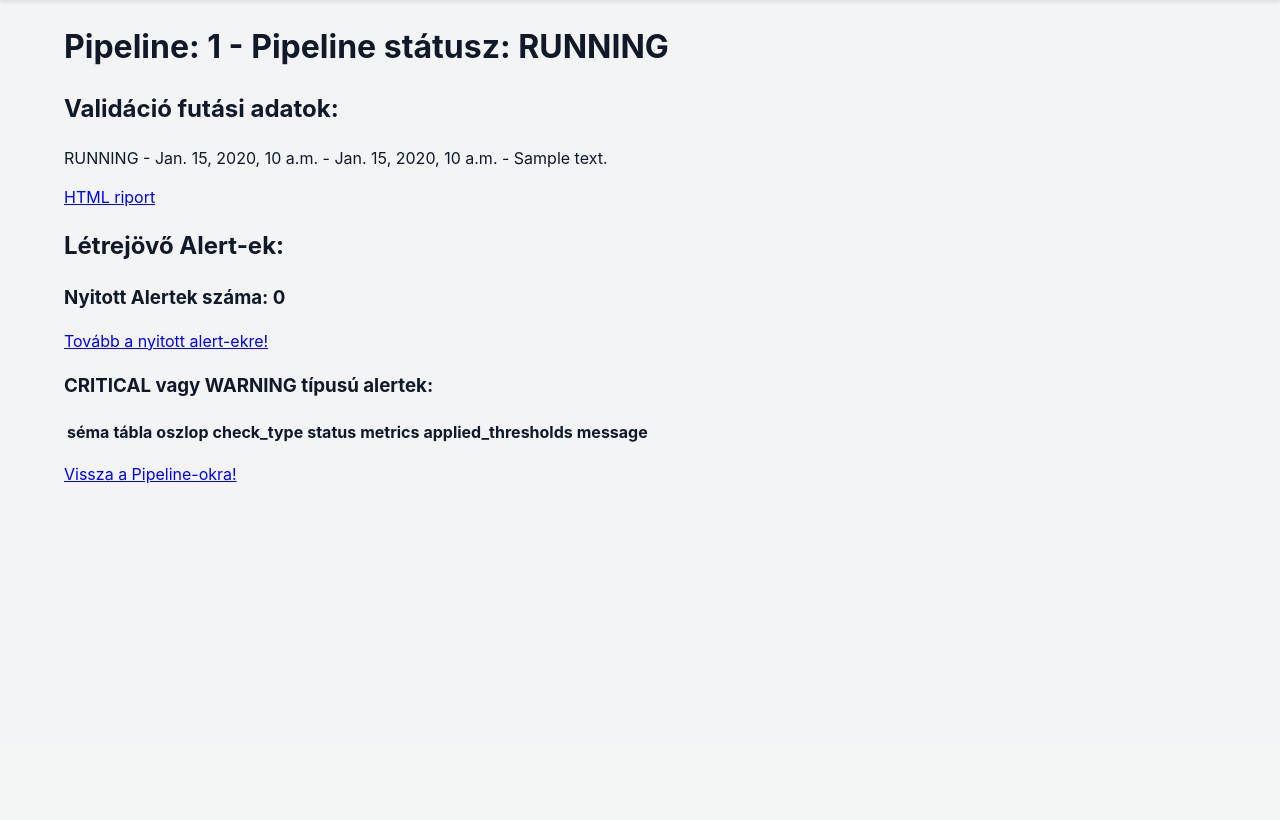
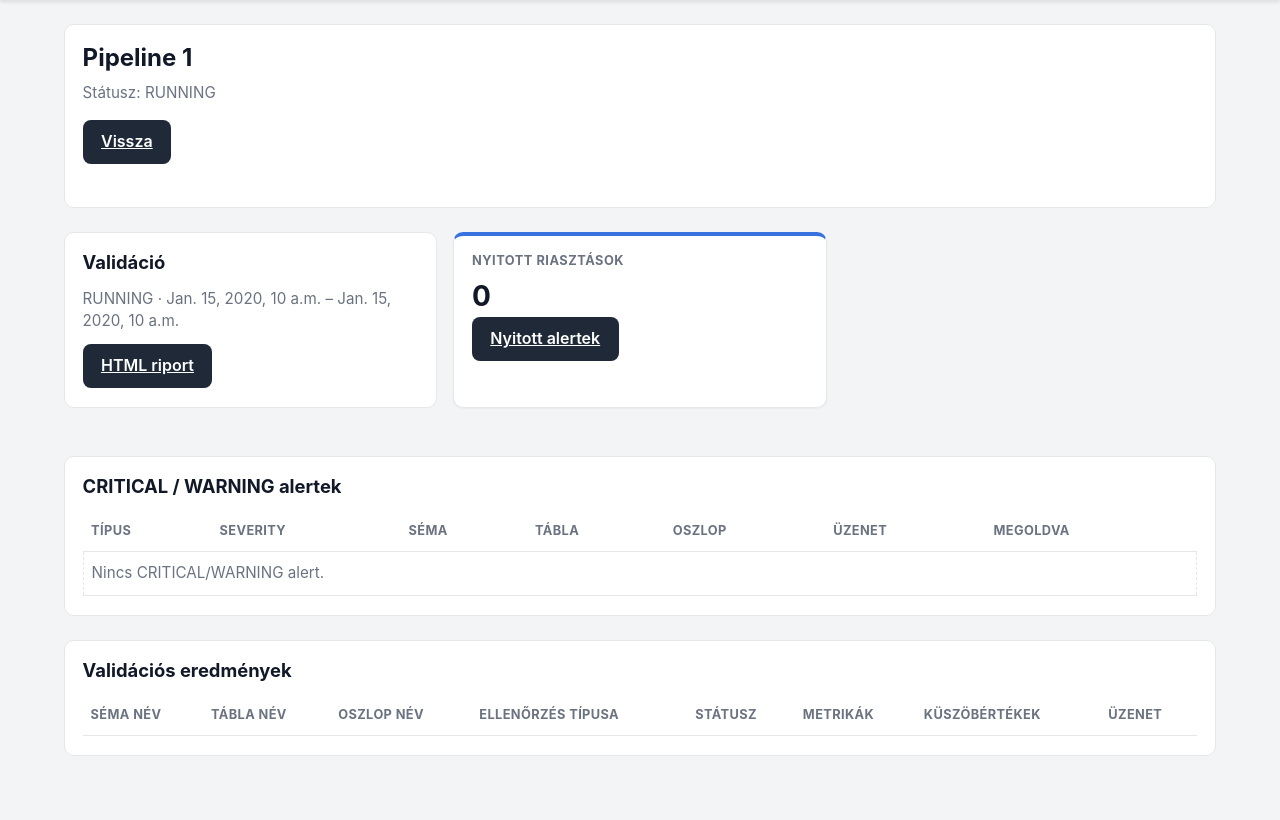
Before and after one commit to bdenes12/szakdolgozat-bsc, a Django app: page /pipelines/1/ in a window 1280 px wide. Shown: the part 53-873 px from the top of the page. Before the commit the page ends 537 px from the top, so only its background shows below. Run offline with Django 5.2, Linux system fonts and the light colour scheme; a user stored in the database is signed in; tables that the repository leaves empty hold one stand-in row (values such as "Sample post"); data that the repository does not hold is empty.

Commit message:
Pipeline detail oldal css javítás

```diff
--- a/pipelines/templates/pipelines/pipeline_detail.html
+++ b/pipelines/templates/pipelines/pipeline_detail.html
@@ -2,34 +2,75 @@
 
 {% block content %}
 
-<h1>Pipeline: {{ pipeline.id }} - Pipeline státusz: {{ pipeline.status }}</h1>
+<section class="dashboard-runs">
+    <h1>Pipeline {{ pipeline.id }}</h1>
+    <p class="dashboard-hint">Státusz: {{ pipeline.status }}</p>
+    <p class="dashboard-actions">
+        <a class="button button--primary" href="{% url 'pipelines:pipeline-list' %}">Vissza</a>
+    </p>
+</section>
 
 {% if validation_run %}
-    <h2>Validáció futási adatok:</h2>
-    <p>{{ validation_run.status }} - {{ validation_run.started_at }} - {{ validation_run.finished_at }} -  {{ validation_run.error_message }}</p>
-    <a href="{% url 'pipelines:pipeline-report' pipeline.id %}">HTML riport</a>
+    <div class="metric-card-grid">
+        <section class="dashboard-runs">
+            <h2>Validáció</h2>
+            <p class="dashboard-hint">{{ validation_run.status }} · {{ validation_run.started_at }} – {{ validation_run.finished_at }}</p>
+            <a class="button button--primary" href="{% url 'pipelines:pipeline-report' pipeline.id %}">HTML riport</a>
+        </section>
+        <article class="metric-card metric-card--alert">
+            <h3>Nyitott riasztások</h3>
+            <p>{{ not_resolved_alerts }}</p>
+            <a class="button button--primary" href="{% url 'alerts:alert-list' %}">Nyitott alertek</a>
+        </article>
+    </div>
 
-    <h2>Létrejövő Alert-ek:</h2>
-
-    <h3>Nyitott Alertek száma: {{ not_resolved_alerts }}</h3>
-
-    <a href="{% url 'alerts:alert-list' %}">Tovább a nyitott alert-ekre!</a>
-
-    <h3>CRITICAL vagy WARNING típusú alertek:</h3>
-    {% for alert in alerts %}
-        <p>{{ alert.alert_type }} - {{ alert.severity }} - {{ alert.table_name }} -  {{ alert.column_name }} - {{ alert.message }} - {{ alert.is_resolved }}</p>
-    {% endfor %}
-    <table>
+    <section class="dashboard-runs">
+        <h2>CRITICAL / WARNING alertek</h2>
+        <table class="runs-table">
             <thead>
                 <tr>
-                <th>séma</th>
-                <th>tábla</th>
-                <th>oszlop</th>
-                <th>check_type</th>
-                <th>status</th>
-                <th>metrics</th>
-                <th>applied_thresholds</th>
-                <th>message</th>
+                    <th>Típus</th>
+                    <th>Severity</th>
+                    <th>Séma</th>
+                    <th>Tábla</th>
+                    <th>Oszlop</th>
+                    <th>Üzenet</th>
+                    <th>Megoldva</th>
+                </tr>
+            </thead>
+            <tbody>
+                {% for alert in alerts %}
+                <tr>
+                    <td>{{ alert.alert_type }}</td>
+                    <td>{{ alert.severity }}</td>
+                    <td>{{ alert.schema_name }}</td>
+                    <td>{{ alert.table_name }}</td>
+                    <td>{{ alert.column_name }}</td>
+                    <td>{{ alert.message }}</td>
+                    <td>{{ alert.is_resolved }}</td>
+                </tr>
+                {% empty %}
+                <tr>
+                    <td colspan="7" class="dashboard-empty">Nincs CRITICAL/WARNING alert.</td>
+                </tr>
+                {% endfor %}
+            </tbody>
+        </table>
+    </section>
+
+    <section class="dashboard-runs">
+        <h2>Validációs eredmények</h2>
+        <table class="runs-table">
+            <thead>
+                <tr>
+                    <th>Séma név</th>
+                    <th>Tábla név</th>
+                    <th>Oszlop név</th>
+                    <th>Ellenőrzés típusa</th>
+                    <th>Státusz</th>
+                    <th>Metrikák</th>
+                    <th>Küszöbértékek</th>
+                    <th>Üzenet</th>
                 </tr>
             </thead>
             <tbody>
@@ -40,15 +81,28 @@
                     <td>{{ result.column_name }}</td>
                     <td>{{ result.check_type }}</td>
                     <td>{{ result.status }}</td>
-                <td>{{ result.metrics }}</td>
-                <td>{{ result.applied_thresholds }}</td>
+                    <td>
+                        {% for key, value in result.metrics.items %}
+                            <div><strong>{{ key }}:</strong> {{ value }}</div>
+                        {% empty %}
+                            -
+                        {% endfor %}
+                    </td>
+                    <td>
+                        {% for key, value in result.applied_thresholds.items %}
+                            <div><strong>{{ key }}:</strong> {{ value }}</div>
+                        {% empty %}
+                            -
+                        {% endfor %}
+                    </td>
                     <td>{{ result.message }}</td>
                 </tr>
                 {% endfor %}
             </tbody>
         </table>
+    </section>
+{% else %}
+    <p class="dashboard-empty">Ehhez a futáshoz még nincs validáció.</p>
 {% endif %}
 
-<p><a href="{% url 'pipelines:pipeline-list' %}">Vissza a Pipeline-okra!</a></p>
-
 {% endblock %}
--- a/templates/app.css
+++ b/templates/app.css
@@ -295,3 +295,34 @@ body {
 .help-section a:hover {
     text-decoration: underline;
 }
+
+.runs-table .cell-metrics {
+    font-size: 0.85rem;
+    word-break: break-word;
+    max-width: 220px;
+}
+
+.dashboard-runs {
+    margin-bottom: 1.5rem;
+}
+
+.dashboard-actions {
+    display: flex;
+    gap: 0.75rem;
+    flex-wrap: wrap;
+}
+
+.metric-card-grid .metric-card--alert {
+    max-width: none;
+    margin-bottom: 1.5rem;
+}
+
+.dashboard-runs h1 {
+    margin: 0 0 0.35rem;
+    font-size: 1.5rem;
+}
+
+.dashboard-runs h2 {
+    margin: 0 0 0.75rem;
+    font-size: 1.15rem;
+}
```
Lines whose indentation alone changed are shown as unchanged.
